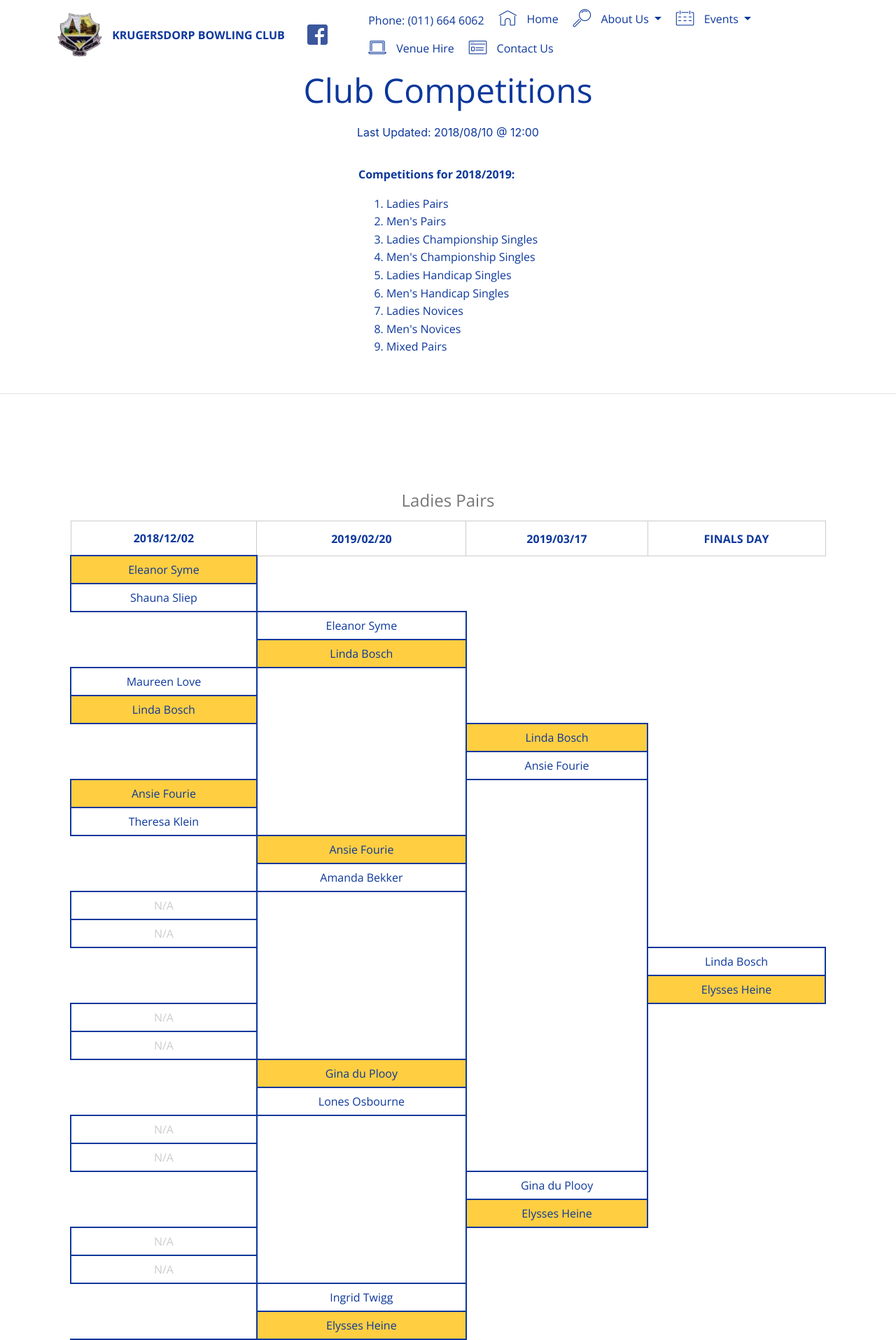
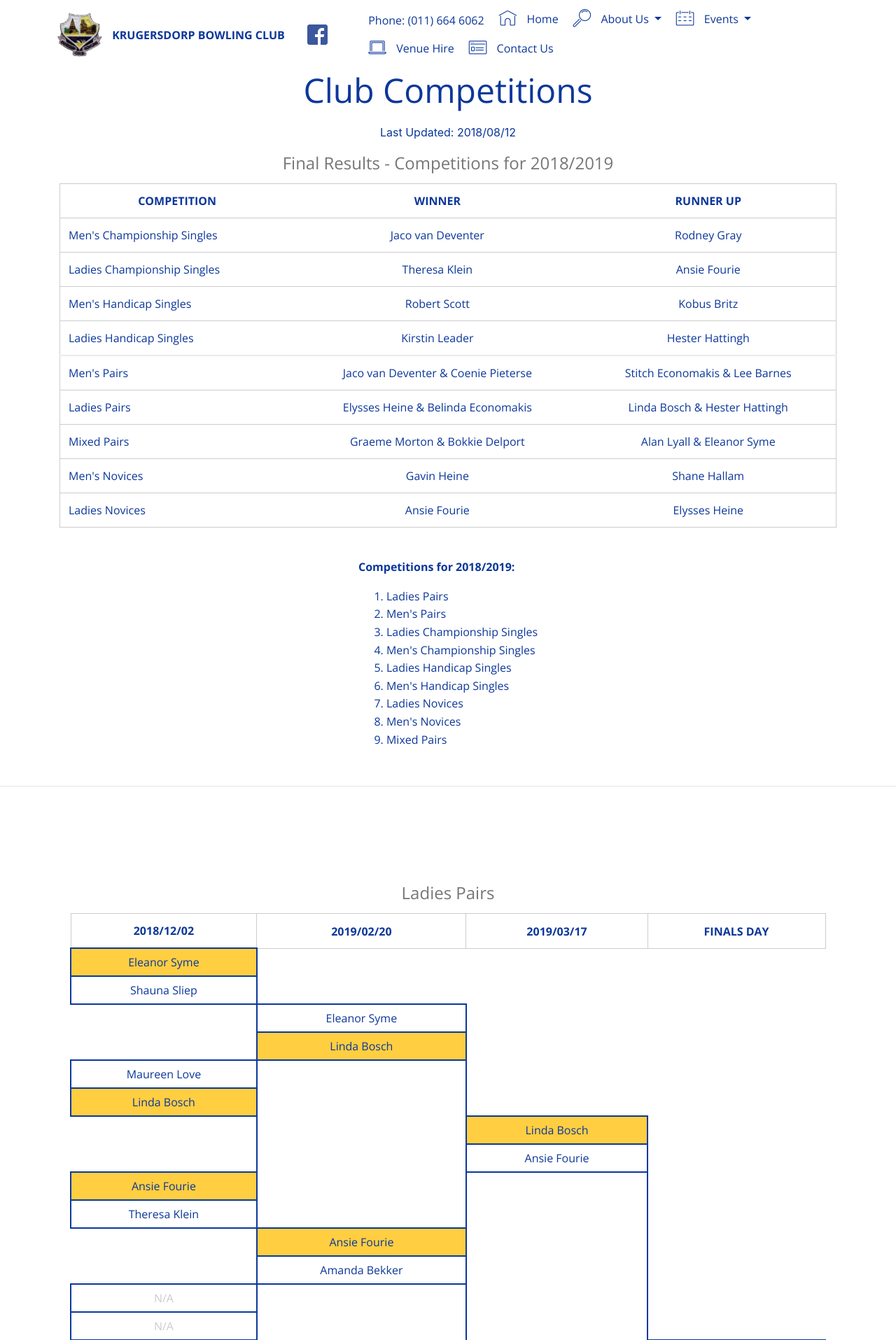
Before and after one commit to DeadlyDuckies/Krugersdorp-Bowling-Club, a PHP site: page /competitions in a window 1280 px wide. Shown: the top 1915 px of the page at 70% size. Run offline with PHP 8.4, Linux system fonts and the light colour scheme; some web fonts are replaced.

Commit message:
* Updated final club competition results

```diff
--- a/competitions.php
+++ b/competitions.php
@@ -33,6 +33,91 @@
         </div>
     </section>
 
+    <section class="mbr-section content4 cid-qztSxSN3he" id="content4-20" data-rv-view="130">
+        <div class="container">
+            <div class="media-container-row">
+                <div class="title col-12 col-md-8">
+                    <h3 class="mbr-section-subtitle align-center mbr-light mbr-fonts-style display-5">
+                        Final Results - Competitions for 2018/2019
+                    </h3>
+                </div>
+            </div>
+        </div>
+    </section>
+
+    <section class="section-table cid-qztItQMCpK" id="table1-1t" data-rv-view="84">
+        <div class="container container-table">
+            <div class="table-wrapper">
+                <div class="container scroll">
+                    <table class="table isSearch" cellspacing="0">
+                        <thead>
+                            <tr class="table-heads ">
+                                <th class="head-item mbr-fonts-style display-7">
+                                    COMPETITION
+                                </th>
+                                <th class="head-item mbr-fonts-style display-7">
+                                    WINNER
+                                </th>
+                                <th class="head-item mbr-fonts-style display-7">
+                                    RUNNER UP
+                                </th>
+                            </tr>
+                        </thead>
+                        <tbody>
+                            <tr>
+                                <td class="body-item mbr-fonts-style display-7">Men's Championship Singles</td>
+                                <td class="body-item mbr-fonts-style display-7" style="text-align: center">Jaco van Deventer</td>
+                                <td class="body-item mbr-fonts-style display-7" style="text-align: center">Rodney Gray</td>
+                            </tr>
+                            <tr>
+                                <td class="body-item mbr-fonts-style display-7">Ladies Championship Singles</td>
+                                <td class="body-item mbr-fonts-style display-7" style="text-align: center">Theresa Klein</td>
+                                <td class="body-item mbr-fonts-style display-7" style="text-align: center">Ansie Fourie</td>
+                            </tr>
+                            <tr>
+                                <td class="body-item mbr-fonts-style display-7">Men's Handicap Singles</td>
+                                <td class="body-item mbr-fonts-style display-7" style="text-align: center">Robert Scott</td>
+                                <td class="body-item mbr-fonts-style display-7" style="text-align: center">Kobus Britz</td>
+                            </tr>
+                            <tr>
+                                <td class="body-item mbr-fonts-style display-7">Ladies Handicap Singles</td>
+                                <td class="body-item mbr-fonts-style display-7" style="text-align: center">Kirstin Leader</td>
+                                <td class="body-item mbr-fonts-style display-7" style="text-align: center">Hester Hattingh</td>
+                            </tr>
+                            </tbody>
+                            <tr>
+                                <td class="body-item mbr-fonts-style display-7">Men's Pairs</td>
+                                <td class="body-item mbr-fonts-style display-7" style="text-align: center">Jaco van Deventer & Coenie Pieterse</td>
+                                <td class="body-item mbr-fonts-style display-7" style="text-align: center">Stitch Economakis & Lee Barnes</td>
+                            </tr>
+                            <tr>
+                                <td class="body-item mbr-fonts-style display-7">Ladies Pairs</td>
+                                <td class="body-item mbr-fonts-style display-7" style="text-align: center">Elysses Heine & Belinda Economakis</td>
+                                <td class="body-item mbr-fonts-style display-7" style="text-align: center">Linda Bosch & Hester Hattingh</td>
+                            </tr>
+                            <tr>
+                                <td class="body-item mbr-fonts-style display-7">Mixed Pairs</td>
+                                <td class="body-item mbr-fonts-style display-7" style="text-align: center">Graeme Morton & Bokkie Delport</td>
+                                <td class="body-item mbr-fonts-style display-7" style="text-align: center">Alan Lyall & Eleanor Syme</td>
+                            </tr>
+                            <tr>
+                                <td class="body-item mbr-fonts-style display-7">Men's Novices</td>
+                                <td class="body-item mbr-fonts-style display-7" style="text-align: center">Gavin Heine</td>
+                                <td class="body-item mbr-fonts-style display-7" style="text-align: center">Shane Hallam</td>
+                            </tr>
+                            <tr>
+                                <td class="body-item mbr-fonts-style display-7">Ladies Novices</td>
+                                <td class="body-item mbr-fonts-style display-7" style="text-align: center">Ansie Fourie</td>
+                                <td class="body-item mbr-fonts-style display-7" style="text-align: center">Elysses Heine</td>
+                            </tr>
+                        </tbody>
+                    </table>
+                    <br>
+                </div>
+            </div>
+        </div>
+    </section>
+
     <div id="competition_data"></div>
 
     <section class="section-table cid-qztItQMCpK" id="table1-1t" data-rv-view="84">
--- a/config/competitions.xml
+++ b/config/competitions.xml
@@ -1,5 +1,5 @@
 <competitions>
-    <lastUpdated>2018/08/10 @ 12:00</lastUpdated>
+    <lastUpdated>2018/08/12</lastUpdated>
     <competition id="1">
         <name>Ladies Pairs</name>
         <team id="1">
@@ -1068,7 +1068,7 @@
             <game id="1">
                 <home>17</home>
                 <away>44</away>
-                <winner> </winner>
+                <winner>44</winner>
             </game>
         </round>
     </competition>
@@ -2654,7 +2654,7 @@
             <game id="1">
                 <home>7</home>
                 <away>27</away>
-                <winner> </winner>
+                <winner>27</winner>
             </game>
         </round>
     </competition>
```
